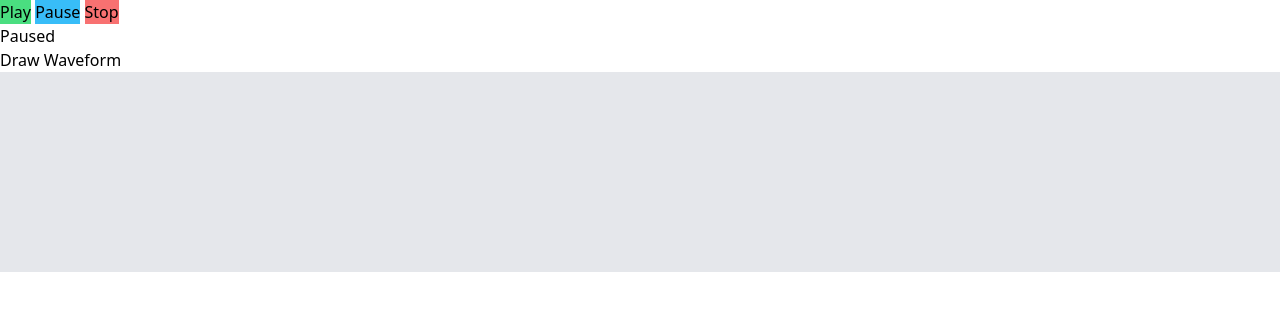
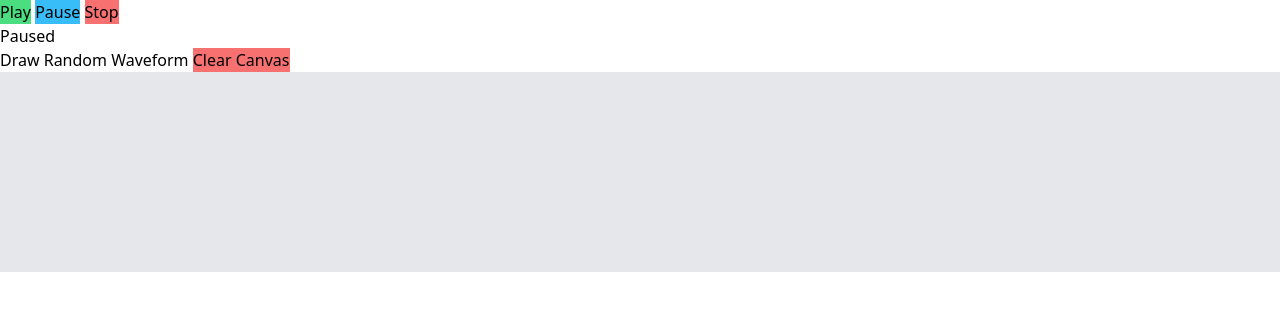
Before and after one commit to west-mike/svelte-playground, a SvelteKit app: page /waveform-visualizer in a window 1280 px wide. Shown: the top 310 px of the page. Built offline with nearby package versions, Linux system fonts and the light colour scheme; no server answers.

Commit message:
added a clear canvas button!

```diff
--- a/src/routes/waveform-visualizer/+page.svelte
+++ b/src/routes/waveform-visualizer/+page.svelte
@@ -81,7 +81,7 @@
 		let curX: number = 0;
 		//let curY: number = 0;
 		// let's draw 60 lines of variable heights
-		for (let i = 1; i < 61; i++) {
+		for (let i = 1; i < 251; i++) {
 			// get random height
 			const y = (Math.random() * canvasHeight) / 2;
 			// move to next x coordinate, height/2 is middle of canvas
@@ -89,9 +89,16 @@
 			ctx.lineTo(curX, y);
 			ctx.moveTo(curX, canvasHeight / 2);
 			ctx.lineTo(curX, canvasHeight - y);
-			curX = (canvasWidth / 60) * i;
+			curX = (canvasWidth / 250) * i;
 			ctx.stroke();
 		}
+	}
+	// clear the canvas
+	function clearCanvas() {
+		if (!canvas) return;
+		const ctx = canvas.getContext('2d');
+		if (!ctx) return;
+		ctx.clearRect(0, 0, canvas.width, canvas.height);
 	}
 </script>
 
@@ -141,7 +148,8 @@
 		Paused
 	{/if}
 </h1>
-<button onclick={drawBasicWaveform}>Draw Waveform</button>
+<button onclick={drawBasicWaveform}>Draw Random Waveform</button>
+<button onclick={clearCanvas} class="border-black bg-red-400">Clear Canvas</button>
 <canvas
 	bind:this={canvas}
 	class="waveform-canvas block h-[200px] w-full bg-gray-200"
```
